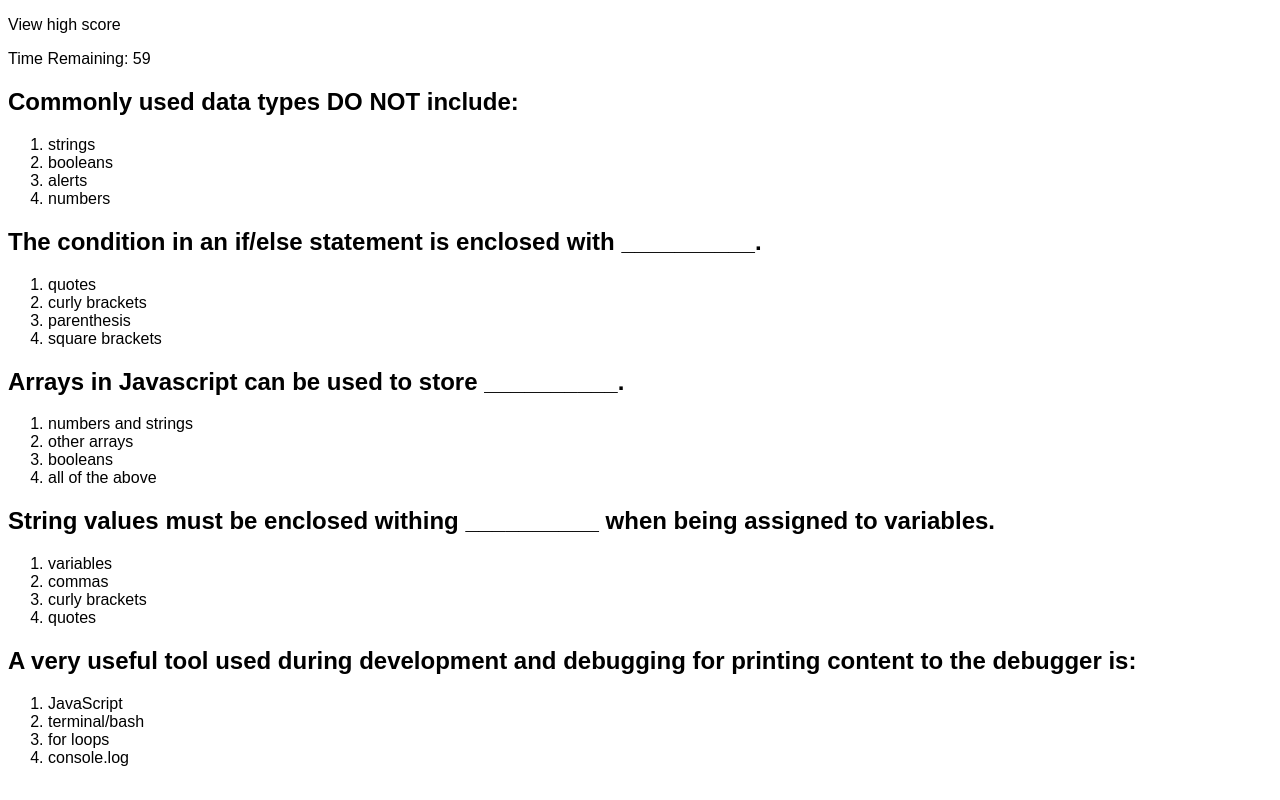
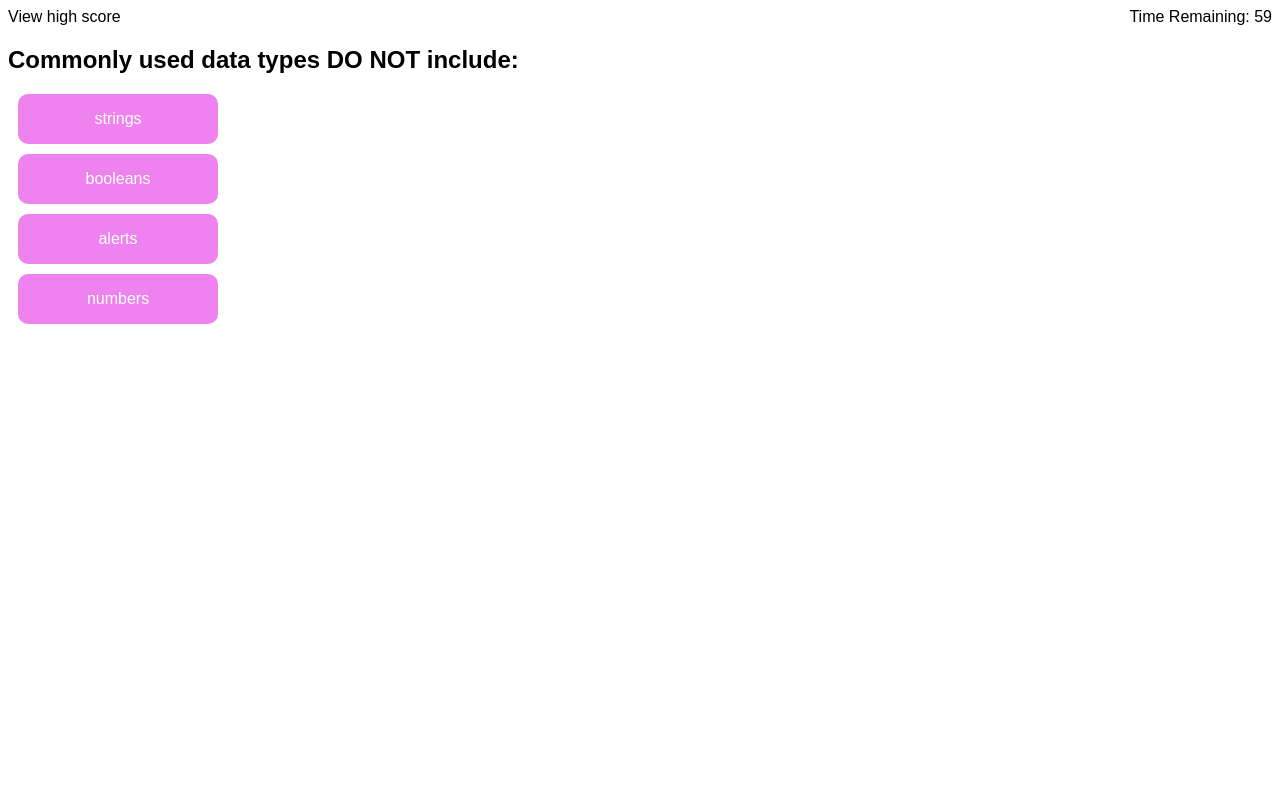
Before and after one commit to dneflas/code-quiz, a plain HTML site: page index.html in a window 1280 px wide. Both pictures are taken after a click on the button "Start Quiz!". Drawn offline with Linux system fonts and the light colour scheme.

Commit message:
quiz logic

```diff
--- a/assets/css/style.css
+++ b/assets/css/style.css
@@ -1,12 +1,28 @@
+header {
+    display: flex;
+    justify-content: space-between;
+}
 body {
     font-family: Arial, Helvetica, sans-serif;
 }
 
-#start-button {
-    background-color: violet;
+button {
+    background-color: #ee82ee;
     color: white;
     padding: 10px 20px;
     border: none;
     font-size: 16px;
     border-radius: 10px;
 }
+
+button:hover {
+    background-color: #b31db3;
+}
+
+.answer-choice {
+    display: block;
+    margin: 10px;
+    width: 200px;
+    height: 50px;
+
+}
--- a/assets/js/script.js
+++ b/assets/js/script.js
@@ -11,6 +11,8 @@
 var headerEl = document.querySelector("#header");
 var mainEl = document.querySelector("#main");
 var timerEl = document.querySelector("#timer");
+var i = 0;
+var timeLeft = 60;
 var quizQuestions = [
     {
         question: "Commonly used data types DO NOT include:",
@@ -56,6 +58,12 @@ var quizQuestions = [
 
 // function to bring to start of the game and start quiz
 var startGame = function(){
+    var scoreLinkEl = document.createElement("div");
+    scoreLinkEl.textContent = "View high score";
+    headerEl.appendChild(scoreLinkEl);
+    timerEl = document.createElement("div");
+    headerEl.appendChild(timerEl);
+
     var titleEl = document.createElement("h1");
     titleEl.textContent = "Coding Quiz Challenge";
     mainEl.appendChild(titleEl);
@@ -75,24 +83,27 @@ var startGame = function(){
         mainEl.removeChild(startButtonEl);
         countdown();
         quizLogic();
-        // end game function
     });
 };
 
 // quiz logic funtion
 var quizLogic = function(){
-    for (i = 0; i < quizQuestions.length; i++){
     var questionEl = document.createElement("h2");
     questionEl.textContent = quizQuestions[i].question;
-        var answersEl = document.createElement("ol");
-        var answerLi1 = document.createElement("li");
+    var answersEl = document.createElement("div");
+    var answerLi1 = document.createElement("button");
     answerLi1.textContent = quizQuestions[i].answer1;
-        var answerLi2 = document.createElement("li");
+    answerLi1.className = "answer-choice";
+    var answerLi2 = document.createElement("button");
     answerLi2.textContent = quizQuestions[i].answer2;
-        var answerLi3 = document.createElement("li");
+    answerLi2.className = "answer-choice";
+    var answerLi3 = document.createElement("button");
     answerLi3.textContent = quizQuestions[i].answer3;
-        var answerLi4 = document.createElement("li");
+    answerLi3.className = "answer-choice";
+    var answerLi4 = document.createElement("button");
     answerLi4.textContent = quizQuestions[i].answer4;
+    answerLi4.className = "answer-choice";
+
 
     answersEl.appendChild(answerLi1);
     answersEl.appendChild(answerLi2);
@@ -101,40 +112,57 @@ var quizLogic = function(){
     mainEl.appendChild(questionEl);
     mainEl.appendChild(answersEl);
 
-        // THIS DOESNT WORK
+
+    // click function of answer
     answersEl.addEventListener("click", function(event){
         var targetEl = event.target;
         var questionsObj = quizQuestions[i]
         var correctAnswer = questionsObj.correctAnswer;
-            console.log(targetEl.textContent);
 
-            mainEl.removeChild(questionEl);
-            mainEl.removeChild(answersEl);
+        questionEl.parentNode.removeChild(questionEl);
+        answersEl.parentNode.removeChild(answersEl);
+        // correctAnswerEl.parentNode.removeChild(correctAnswerEl);
+        // incorrectAnswerEl.parentNode.removeChild(incorrectAnswerEl);
 
-            if (timeLeft > 0){
-                if (targetEl.textContent === correctAnswer){
-                    // new element correct answer
-                    var correctAnswerEl = document.createElement("h3");
-                    correctAnswerEl.textContent = "Correct!";
-                    mainEl.appendChild(correctAnswerEl);
-                } else {
-                    // new element for incorrect answer
-                    var incorrectAnswerEl = document.createElement("h3")
-                    incorrectAnswerEl.textContent ="Incorrect!";
-                    mainEl.appendChild(incorrectAnswerEl);
-
+        if( targetEl.textContent !== correctAnswer){
             timeLeft = Math.max(0, timeLeft-10);
         };
+
+        // if (targetEl.textContent === correctAnswer){
+        //     // new element correct answer
+        //     var correctAnswerEl = document.createElement("h3");
+        //     // correctAnswerEl.textContent = "Correct!";
+        //     // mainEl.appendChild(correctAnswerEl);
+        // } else {
+        //     // new element for incorrect answer
+        //     var incorrectAnswerEl = document.createElement("h3")
+        //     // incorrectAnswerEl.textContent ="Incorrect!";
+        //     // mainEl.appendChild(incorrectAnswerEl);
+
+        //     timeLeft = Math.max(0, timeLeft-10);
+        // };
+
+        if (timeLeft > 0 && i < quizQuestions.length){
+            quizLogic(i++);
         } else {
-                // end game function
+            endGame();
         }
     });
 };
-};
+
+// end game function
+var endGame = function(){
+    // show score
+    // clear screen
+    //create element to save score and initials
+    // pull high score from local storage
+    //save new score to local storage
+    // function to clear local storage
+
+}
 
 // timer function
 var countdown = function(){
-    var timeLeft = 60;
     var timeInterval = setInterval(function(){
         if (timeLeft >= 0){
             timerEl.textContent = "Time Remaining: " + timeLeft;
@@ -149,4 +177,5 @@ var countdown = function(){
     }, 1000);
 };
 
+// call start to game
 startGame();
--- a/index.html
+++ b/index.html
@@ -8,12 +8,11 @@
     <title>Coding Quiz</title>
 </head>
 <body>
-    <header>
-        <p>View high score</p>
-        <p id="timer"></p>
+    <header id="header">
     </header>
     <div class="container" id="main">
     </div>
+    <div id="response"></div>
     <script src="./assets/js/script.js"></script>
 </body>
 </html>
```
Lines whose indentation alone changed are shown as unchanged.
